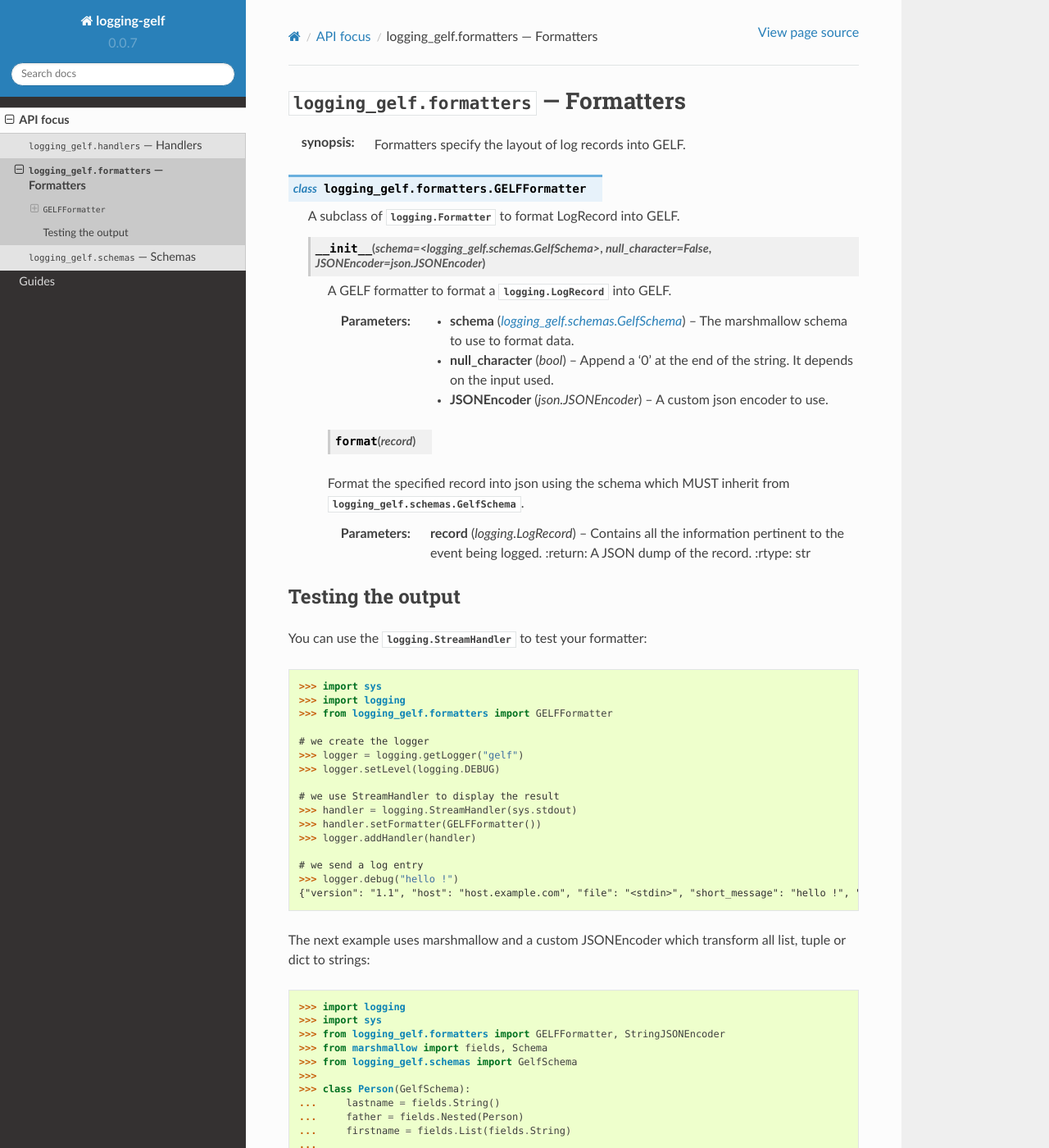
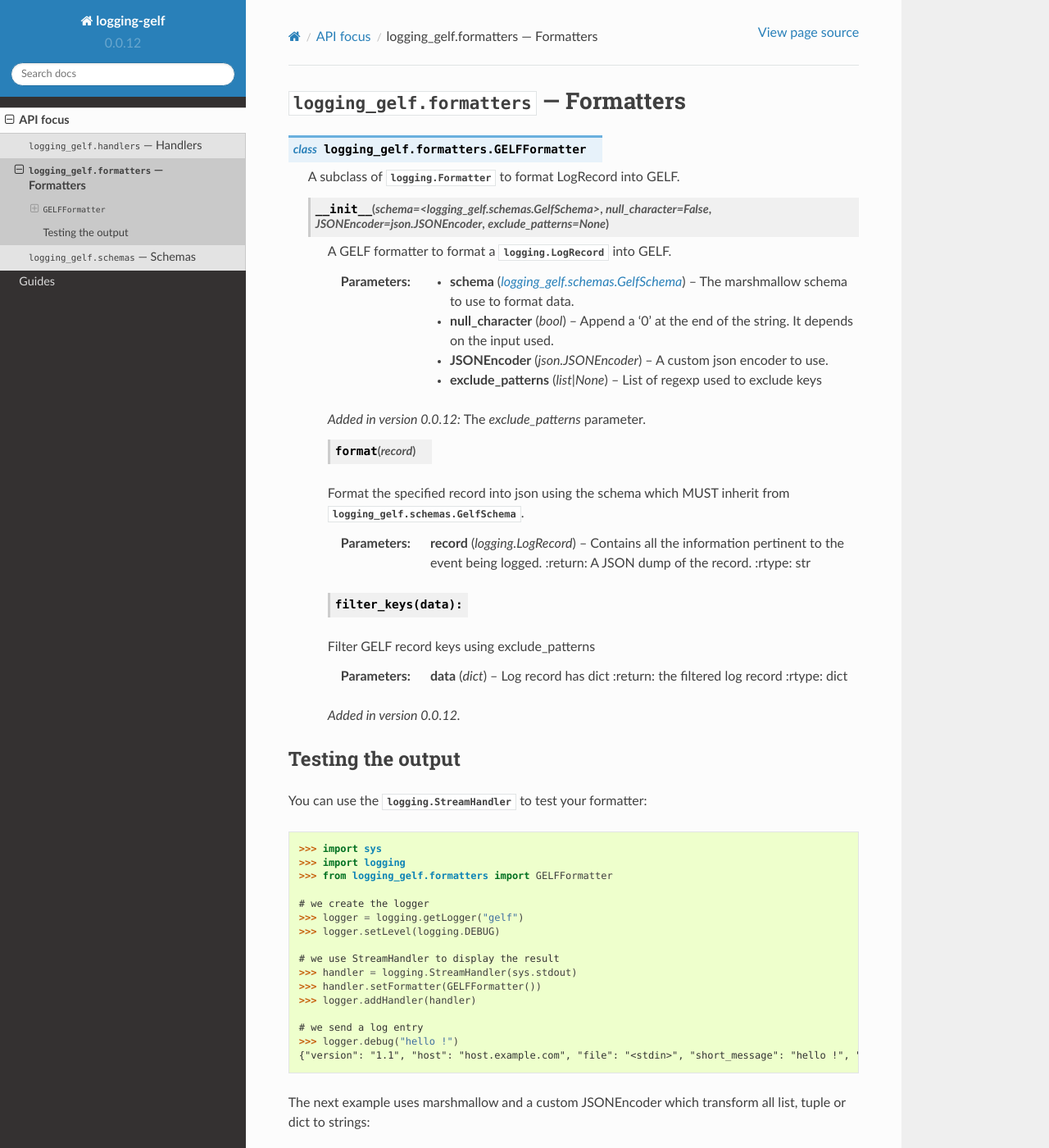
Before and after one commit to ovh/python-logging-gelf, a Sphinx documentation site: the page built from docs/formaters.rst, in a window 1280 px wide and 1400 px high. Shown: the whole window at 82% size. Built offline with Sphinx 7.4.7 and the Read the Docs theme 2.0.0, drawn with Linux system fonts in a browser that asks for light colours.

Commit message:
feat: exclude patterns

```diff
--- a/docs/conf.py
+++ b/docs/conf.py
@@ -62,9 +62,9 @@ author = u'C.Dumay'
 # built documents.
 #
 # The short X.Y version.
-version = '0.0.7'
+version = '0.0.12'
 # The full version, including alpha/beta/rc tags.
-release = '0.0.7'
+release = '0.0.12'
 
 # The language for content autogenerated by Sphinx. Refer to documentation
 # for a list of supported languages.
--- a/docs/formaters.rst
+++ b/docs/formaters.rst
@@ -2,7 +2,7 @@
 =============================================
 
 .. module:: logging_gelf.formatters
-:synopsis: Formatters specify the layout of log records into GELF.
+    :synopsis: Formatters specify the layout of log records into GELF.
 
 .. moduleauthor:: Cedric Dumay <cedric.dumay@gmail.com>
 .. sectionauthor:: Cedric Dumay <cedric.dumay@gmail.com>
@@ -12,13 +12,17 @@
 
     A subclass of :class:`logging.Formatter` to format LogRecord into GELF.
 
-    .. method:: __init__(schema=<logging_gelf.schemas.GelfSchema>, null_character=False, JSONEncoder=json.JSONEncoder)
+    .. method:: __init__(schema=<logging_gelf.schemas.GelfSchema>, null_character=False, JSONEncoder=json.JSONEncoder, exclude_patterns=None)
 
         A GELF formatter to format a :class:`logging.LogRecord` into GELF.
 
         :param logging_gelf.schemas.GelfSchema schema: The marshmallow schema to use to format data.
         :param bool null_character: Append a '\0' at the end of the string. It depends on the input used.
         :param json.JSONEncoder JSONEncoder: A custom json encoder to use.
+        :param list|None exclude_patterns: List of regexp used to exclude keys
+
+        .. versionadded:: 0.0.12
+            The *exclude_patterns* parameter.
 
         .. method:: format(record)
 
@@ -27,6 +31,16 @@
         :param logging.LogRecord record: Contains all the information pertinent to the event being logged.
             :return: A JSON dump of the record.
             :rtype: str
+
+        .. method:: filter_keys(data):
+
+        Filter GELF record keys using exclude_patterns
+
+        :param dict data: Log record has dict
+            :return: the filtered log record
+            :rtype: dict
+
+        .. versionadded:: 0.0.12
 
 Testing the output
 ------------------
```
Also changed, not shown: 2 other files.
